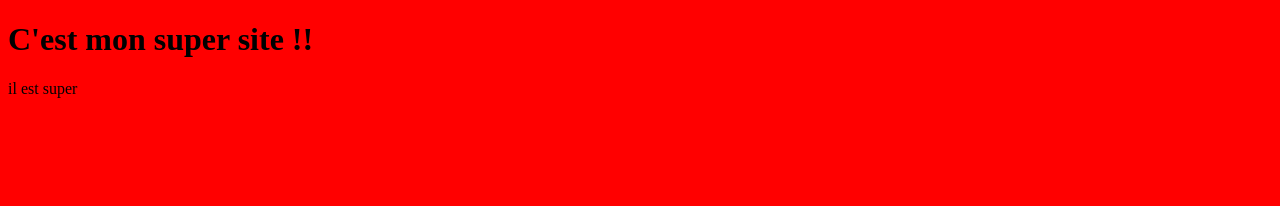
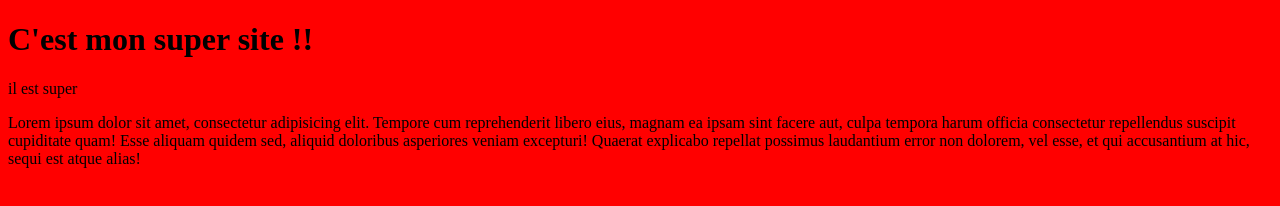
Before and after one commit to vboschet/repo, a plain HTML site: page index.html in a window 1280 px wide. Drawn offline with Linux system fonts and the light colour scheme.

Commit message:
Ajout paragraphe lorem

```diff
--- a/index.html
+++ b/index.html
@@ -7,5 +7,6 @@
 <body>
 <h1>C'est mon super site !!</h1>
 <p>il est super</p>
+<p>Lorem ipsum dolor sit amet, consectetur adipisicing elit. Tempore cum reprehenderit libero eius, magnam ea ipsam sint facere aut, culpa tempora harum officia consectetur repellendus suscipit cupiditate quam! Esse aliquam quidem sed, aliquid doloribus asperiores veniam excepturi! Quaerat explicabo repellat possimus laudantium error non dolorem, vel esse, et qui accusantium at hic, sequi est atque alias!</p>
 <body>
 </html>
```
